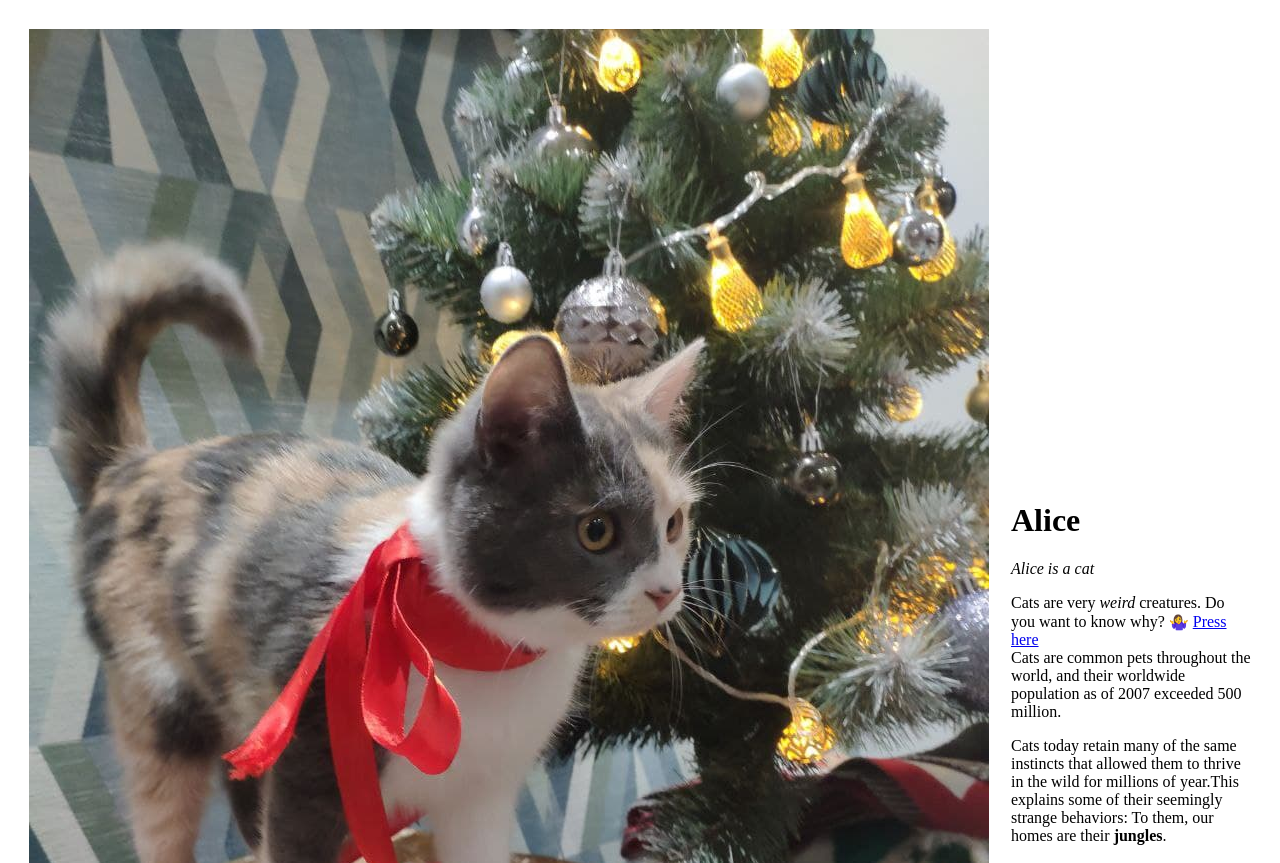
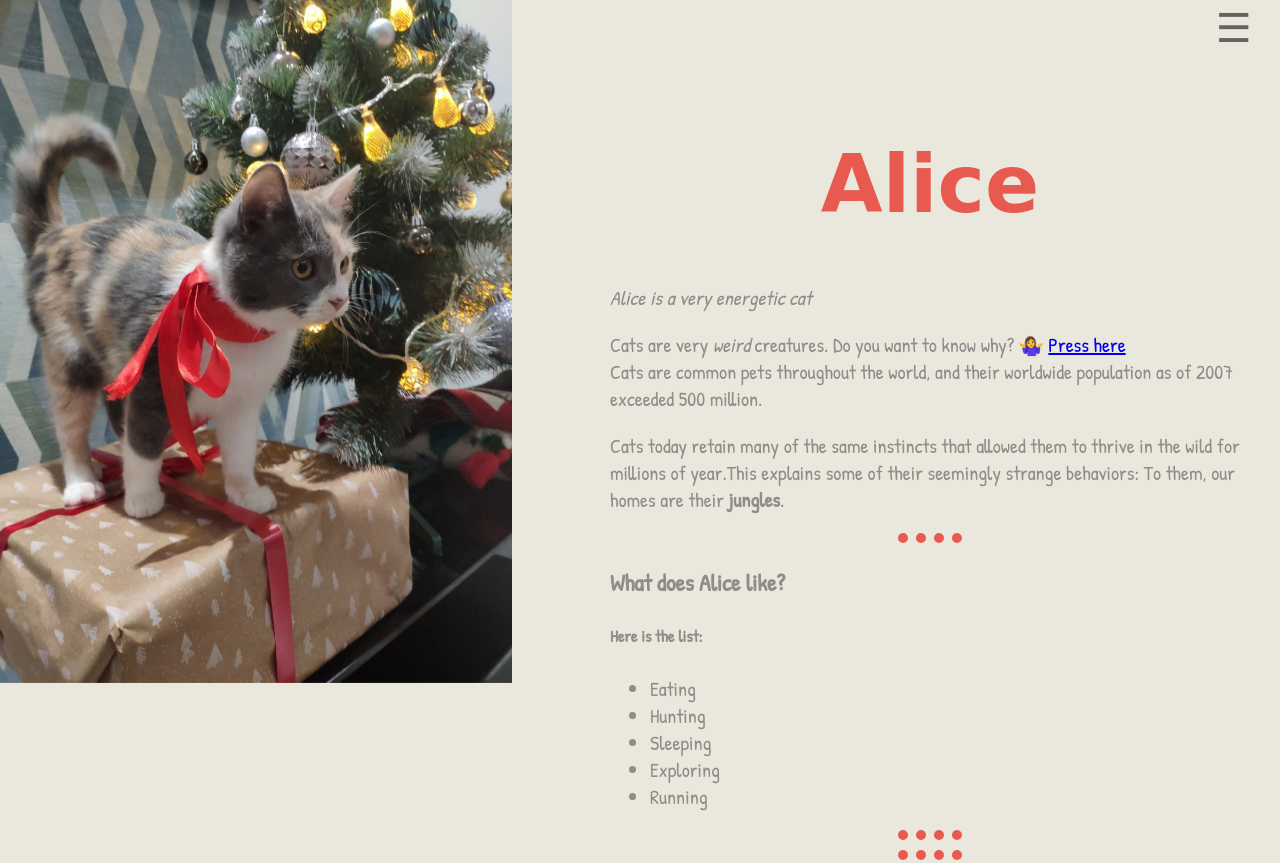
Before and after one commit to AnyaKarpiuk/catweb, a plain HTML site: page index.html in a window 1280 px wide. Shown: the top 863 px of the page. Drawn offline with Linux system fonts and the light colour scheme; a web font is replaced by a local one.

Commit message:
Add menu

```diff
--- a/index.html
+++ b/index.html
@@ -3,16 +3,40 @@
 
 <head>
   <meta charset="utf-8">
-  <title>❣ Alice Web</title>
+
+  <title>Alice Web ❣</title>
+
+  <!-- links to external files -->
+  <link rel="stylesheet" href="main.css">
+  <script src="menu.js"></script>
+  <link rel="icon" href="favicon.ico">
 </head>
 
 <body>
-  <table cellspacing='20'>
-    <tr>
-      <td><img src="main.jpg" alt="cat Alice"></td>
-      <td>
-        <h1>Alice</h1>
-        <p><i>Alice is a cat</i></p>
+
+  <!-- main image -->
+  <img id="imgAlice" src="main.jpg" alt="cat Alice">
+
+  <!-- menu -->
+  <!-- open menu -->
+  <span id="openMenu" onclick="openMenu()">&#9776;</span>
+  <div id="menu" class="overlay">
+    <!-- close menu -->
+    <a href="javascript:void(0)" class="closebtn" id="closebtn" onclick="closeMenu()">&times;</a>
+    <!-- menu options -->
+    <div class="overlayMenu">
+      <a>Gallery</a>
+      <a>My friends</a>
+      <a href="contact.html">Contact</a>
+    </div>
+  </div>
+
+
+
+
+  <div id="fronttext">
+    <h1 id="title">Alice</h1>
+    <p><i>Alice is a very energetic cat</i></p>
     <p>Cats are very <em>weird</em> creatures. Do you want to know why? 🤷‍♀️
       <a href="https://www.vox.com/2016/4/30/11532396/funny-cat-video-youtube-science">Press here</a>
       <br>
@@ -22,9 +46,12 @@
     <p>Cats today retain many of the same instincts that allowed them to thrive
       in the wild for millions of year.This explains some
       of their seemingly strange behaviors: To them, our homes are their <b>jungles</b>.</p>
-      </td>
-    </tr>
-  </table>
+
+
+
+
+
+    <div class="info">
 
       <hr>
       <h3>What does Alice like?</h3>
@@ -66,19 +93,8 @@
         </tr>
       </table>
 
-
-  <hr>
-
-  <!-- Contact form -->
-  <h2>Write something nice to Alice</h2>
-  <form class="" action="mailto:annakarpiuk19.1994@gmail.com" method="post" enctype="text/plain">
-    <label for="name">Name:</label>
-    <input type="text" name="name"> <br>
-    <label for="email">Email</label>
-    <input type="email" name="email" value=""> <br>
-    <label for="comment">Comment</label> <br>
-    <textarea name="comment" rows="8" cols="30"></textarea>
-  </form>
+    </div>
+  </div>
 
 </body>
 
--- /dev/null
+++ b/main.css
@@ -0,0 +1,100 @@
+@import url('https://fonts.googleapis.com/css2?family=Patrick+Hand&display=swap');
+@import url('https://fonts.googleapis.com/css2?family=Patrick+Hand&family=Unlock&display=swap');
+
+body {
+  background-color: #EAE7DC;
+  color: #8E8D8A;
+  font-family: 'Patrick Hand', cursive;
+  margin: 0;
+  font-size: 20px;
+}
+
+/* front page */
+#title {
+  font-size: 80px;
+  color: #E85A4F;
+  font-family: 'Unlock', cursive;
+  text-align: center;
+}
+
+#imgAlice {
+  width: 40%;
+  float: left;
+  position: fixed;
+}
+
+#fronttext {
+  padding: 20px;
+  margin: 10px;
+  height: 50%;
+  float: right;
+  width: 50%;
+}
+
+/* lines */
+hr {
+  border-style: none;
+  border-top: 10px dotted #E85A4F;
+  width: 10%;
+}
+
+/* menu */
+.overlay {
+  height: 100%;
+  width: 0;
+  position: fixed;
+  top: 0;
+  background-color: rgb(234, 231, 220, 0.9);
+  overflow-y: hidden;
+  transition: 0.9s;
+}
+
+.overlayMenu {
+  position: relative;
+  top: 25%;
+  width: 100%;
+  text-align: center;
+  margin-top: 30px;
+}
+
+.overlay a {
+  padding: 8px;
+  text-decoration: none;
+  font-size: 36px;
+  color: #636361;
+  display: block;
+  background-image: linear-gradient(to right, rgba(255, 255, 255, 0) 50%, #E85A4F 50%);
+  background-size: 200% auto;
+  transition: background-position 0.3s cubic-bezier(0.3, -0.1, 1, 1);
+}
+
+.overlay a:hover {
+  color: #EAE7DC;
+  background-position: -99.99% 0;
+}
+
+#closebtn {
+  position: absolute;
+  top: 40px;
+  right: 50px;
+  font-size: 80px;
+  background-size: 0% auto;
+  color: #636361;
+  background-image: linear-gradient(to right, rgba(255, 255, 255, 0) 50%, rgba(255, 255, 255, 0) 50%);
+}
+
+#openMenu {
+  font-size: 40px;
+  cursor: pointer;
+  padding-left: 95%;
+  color: #636361;
+}
+
+/* @media screen and (max-height: 450px) {
+  .overlay a {font-size: 20px}
+  .overlay .closebtn {
+  font-size: 40px;
+  top: 15px;
+  right: 35px;
+  }
+} */
--- /dev/null
+++ b/menu.js
@@ -0,0 +1,9 @@
+// change width of menu element to 100%
+function openMenu() {
+  document.getElementById("menu").style.width = "100%";
+}
+
+// change width of menu element to 0%
+function closeMenu() {
+  document.getElementById("menu").style.width = "0%";
+}
```
Also changed, not shown: contact.html (added, +25 -0 lines), favicon.ico (added). Lines whose indentation alone changed are shown as unchanged.
